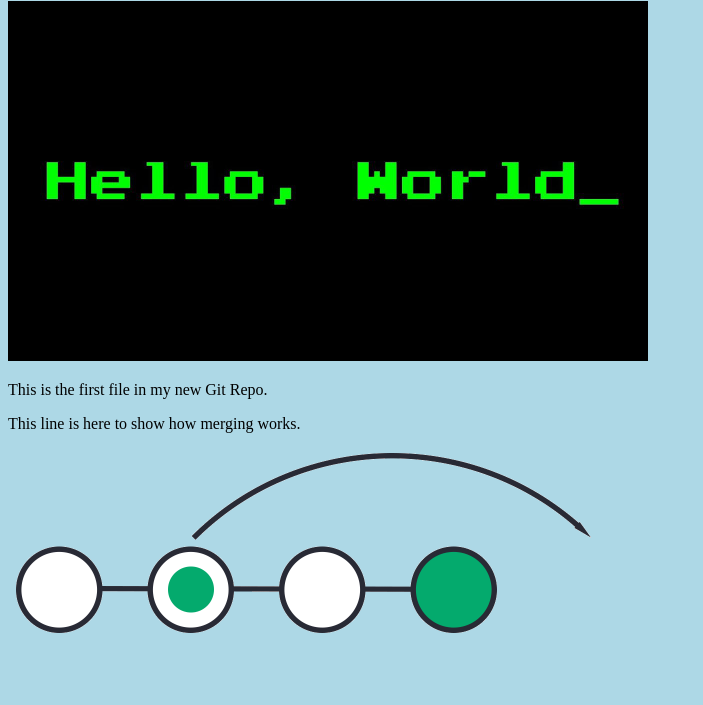
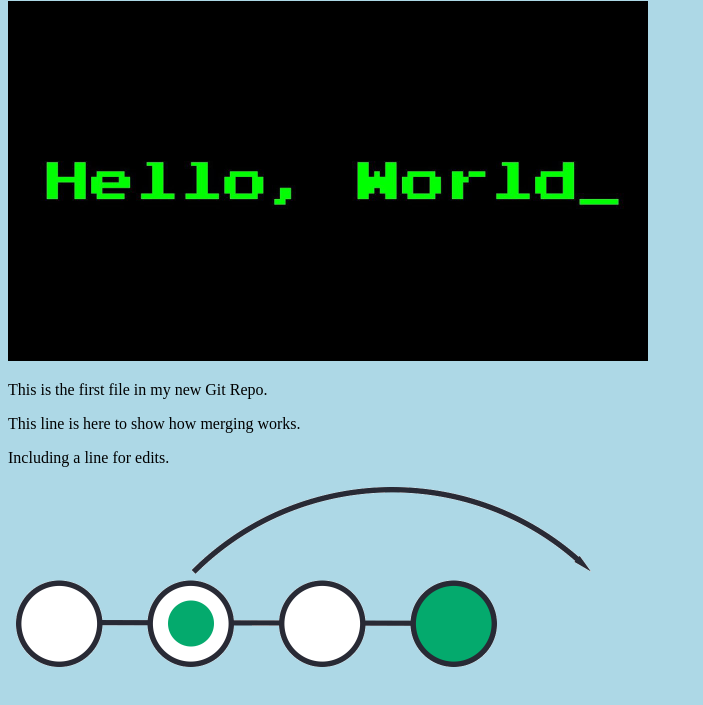
Before and after one commit to nicktdeveloper/hello-world2, a plain HTML site: page index.html in a window 1280 px wide. Shown: the part 79-784 px from the top of the page, without its empty margins (0-703 px from the left). Drawn offline with Linux system fonts and the light colour scheme.

Commit message:
Update index.html
Added another paragraph line

```diff
--- a/index.html
+++ b/index.html
@@ -13,6 +13,7 @@
     style="width:100%;max-width:640px"></div>
     <p>This is the first file in my new Git Repo.</p>
     <p>This line is here to show how merging works.</p>
+    <p>Including a line for edits.</p>
     <div><img src="img_hello_git.jpg" alt="Hello Git" style="width:100%;
     max-width:640px"></div>
 
```
